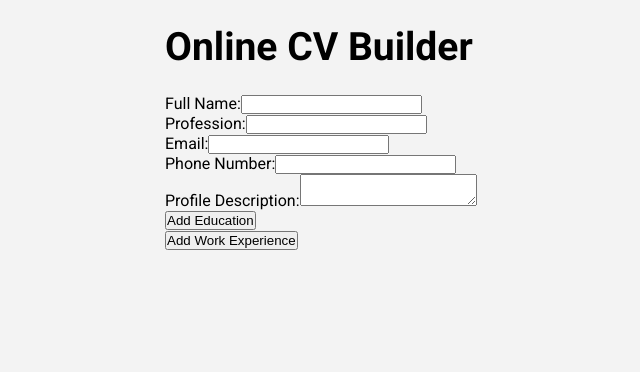
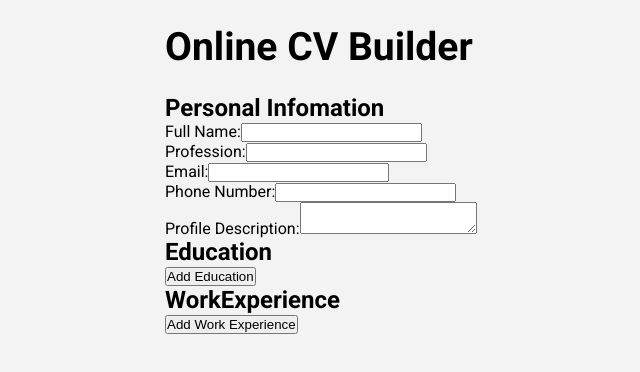
Before and after one commit to mark-akom/cv-builder, a React (Create React App) app: page / in a window 1280 px wide. Shown: the top 372 px of the page, without its empty margins (27-667 px from the left). Built offline with nearby package versions, Linux system fonts and the light colour scheme.

Commit message:
Add section headings to each section

```diff
--- a/src/App.js
+++ b/src/App.js
@@ -91,9 +91,11 @@ class App extends Component {
       <div className="app-body">
         <h1>Online CV Builder</h1>
         <section className="personal-details">
+          <h2 className="section-heading">Personal Infomation</h2>
           <PersonalInfo profile={profileInfo} handleProfileChange={this.handleProfileChange} />
         </section>
         <section className="education-section">
+          <h2 className="section-heading">Education</h2>
           {
             educationList.map(eduItem => {
               return (<Education key={eduItem.id} education={eduItem} handleEducationChange={this.handleEducationChange} />)
@@ -102,6 +104,7 @@ class App extends Component {
           <button className="add-btn" onClick={this.handleAddEducation}>Add Education</button>
         </section>
         <section className="work-section">
+        <h2 className="section-heading">WorkExperience</h2>
           {
             workExperienceList.map(work => {
               return (<WorkExperience key={work.id} handleWorkExperienceChange={this.handleWorkExperienceChange} workExperience={work} />)
```
